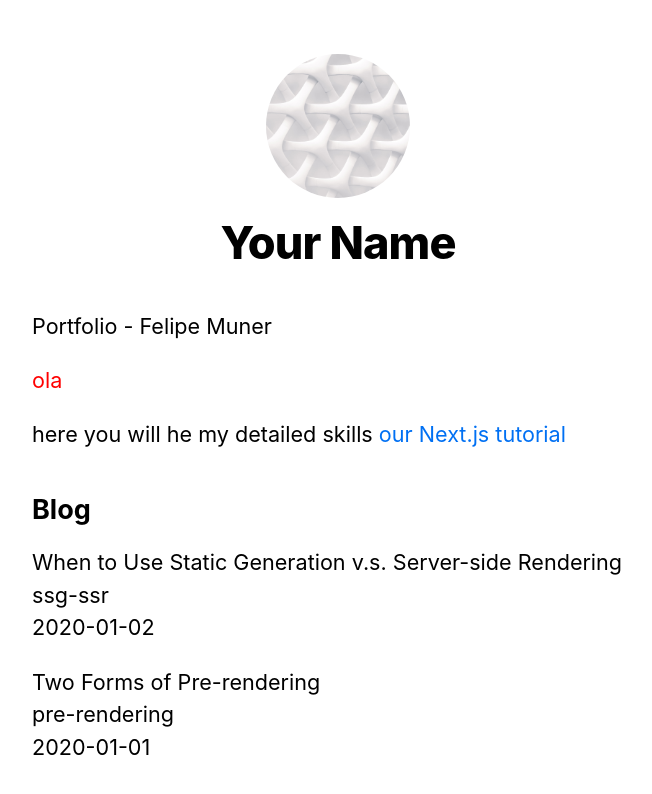
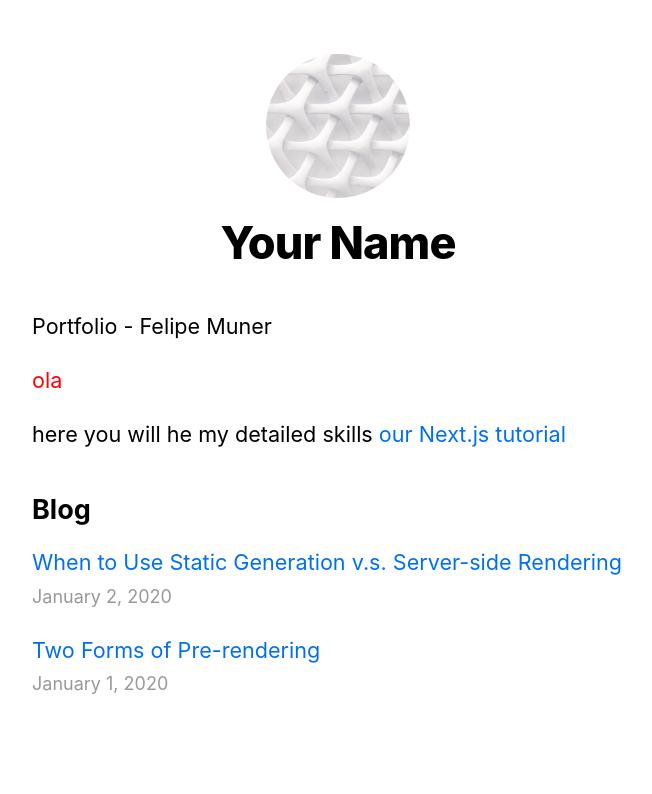
Before and after one commit to felipe-muner/nextjs-blog, a Next.js app: page / in a window 1280 px wide. Shown: the top 794 px of the page, without its empty margins (302-954 px from the left). Built offline with nearby package versions, Linux system fonts and the light colour scheme.

Commit message:
set up link to open post page

```diff
--- a/pages/index.js
+++ b/pages/index.js
@@ -3,6 +3,8 @@
 import Alert from "../components/Alert";
 import utilStyles from "../styles/utils.module.css";
 import { getSortedPostsData } from "../lib/posts";
+import Link from "next/link";
+import Date from "../components/date";
 
 export default function Home({ allPostsData }) {
   console.log("pritnareio");
@@ -25,11 +27,13 @@
         <ul className={utilStyles.list}>
           {allPostsData.map(({ id, date, title }) => (
             <li className={utilStyles.listItem} key={id}>
-              {title}
+              <Link href="/posts/[id]" as={`/posts/${id}`}>
+                <a>{title}</a>
+              </Link>
               <br />
-              {id}
-              <br />
-              {date}
+              <small className={utilStyles.lightText}>
+                <Date dateString={date} />
+              </small>
             </li>
           ))}
         </ul>
```
Also changed, not shown: pages/posts/[id].js (+9 -7 lines).
